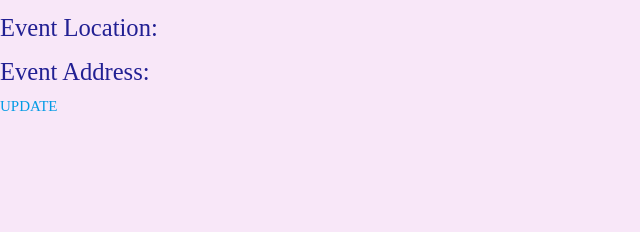
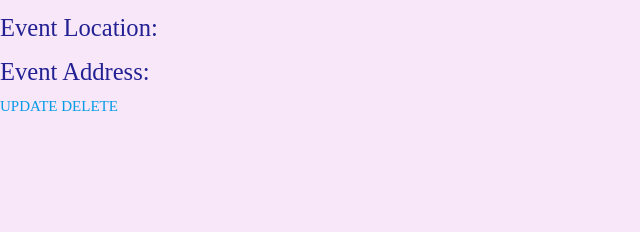
Before and after one commit to chanjongpak/charlotte-project, a Django app: page /events/1/ in a window 1280 px wide. Shown: the part 568-800 px from the top of the page, without its empty margins (0-640 px from the left). Run offline with Django 4.2, Linux system fonts and the light colour scheme; data comes from the database, SQL or seed files in the repository.

Commit message:
added delete event functionality

```diff
--- a/main_app/templates/events/detail.html
+++ b/main_app/templates/events/detail.html
@@ -6,5 +6,6 @@
 <h5>Event Location: {{event.location}}</h3>
 <h5>Event Address: {{event.address}}</h5>
 <a href="update/">UPDATE</a>
+<a href="delete/">DELETE</a>
 
 {% endblock %}
--- a/main_app/templates/main_app/detail_form.html
+++ /dev/null
@@ -1 +0,0 @@
-{% extends 'base.html' %} {% block content %}
--- a/main_app/urls.py
+++ b/main_app/urls.py
@@ -9,5 +9,5 @@ urlpatterns = [
     path('events/saved/', views.saved_events, name = 'saved_events'),
     path('events/<int:event_id>/', views.event_detail, name="detail"),
     path('events/<int:pk>/update/', views.EventUpdate.as_view(), name="events_update"),
-    path('events/<int:event_id>/delete/', views.event_detail, name="events_delete"),
+    path('events/<int:pk>/delete/', views.EventDelete.as_view(), name="events_delete"),
 ]
--- a/main_app/views.py
+++ b/main_app/views.py
@@ -42,3 +42,7 @@ class EventUpdate(UpdateView):
     model = Event
     fields = '__all__'
     success_url = '/events/saved/'
+
+class EventDelete(DeleteView):
+    model = Event
+    success_url = '/events/saved/'
```
